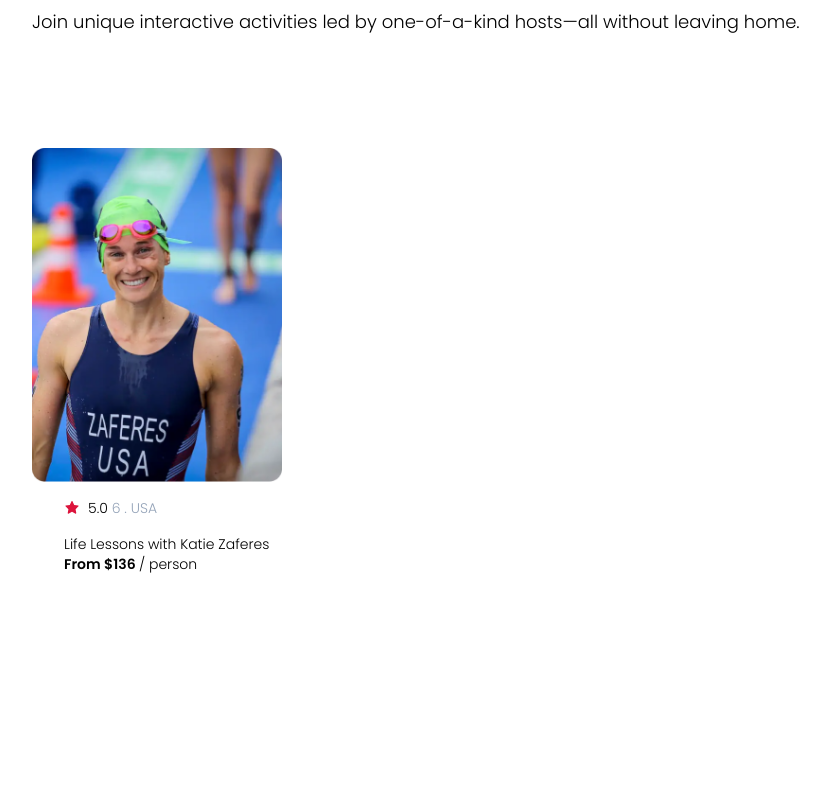
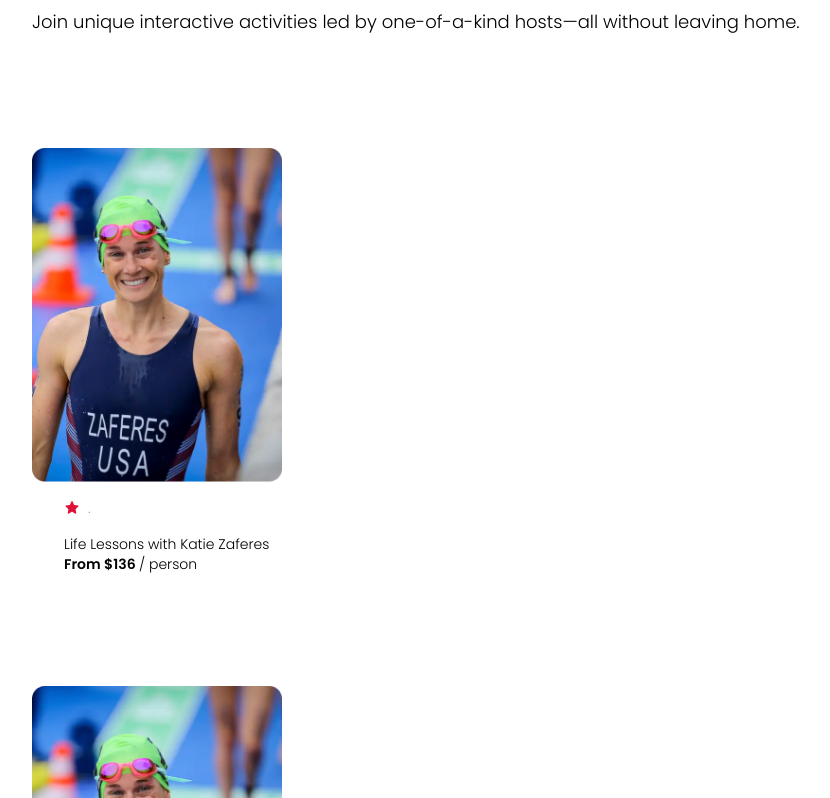
Before and after one commit to nidhi333-9/airbnb, a React (Vite) app: page / in a window 1280 px wide. Shown: the part 732-1530 px from the top of the page, without its empty margins (24-854 px from the left). Before the commit the page ends 1362 px from the top, so only its background shows below. Built offline with nearby package versions, Linux system fonts and the light colour scheme.

Commit message:
modified App file

```diff
--- a/src/App.jsx
+++ b/src/App.jsx
@@ -1,24 +1,27 @@
-
-
 import './App.css';
 import Card from './components/Card';
 import Main from './components/Main';
 import Navbar from './components/Navbar';
+import Data from './data'
 
 function App() {
-
+  const dataElement = Data.map(item => {
+    return <Card img={item.coverImg} rating={item.rating} reviewCount={item.reviewCount} country={item.country} title={item.title} price={item.price} />
+  })
 
   return (
     <div className="App">
       <Navbar />
       <Main />
-      <Card
-        img="../images/img1.png"
+      {dataElement}
+      {/* <Card
+        img="images/img1.png"
         rating="5.0"
         reviewCount={6}
         country="USA"
         title="Life Lessons with Katie Zaferes"
-        price={136} />
+        price={136} /> */}
+
     </div>
   )
 }
```
